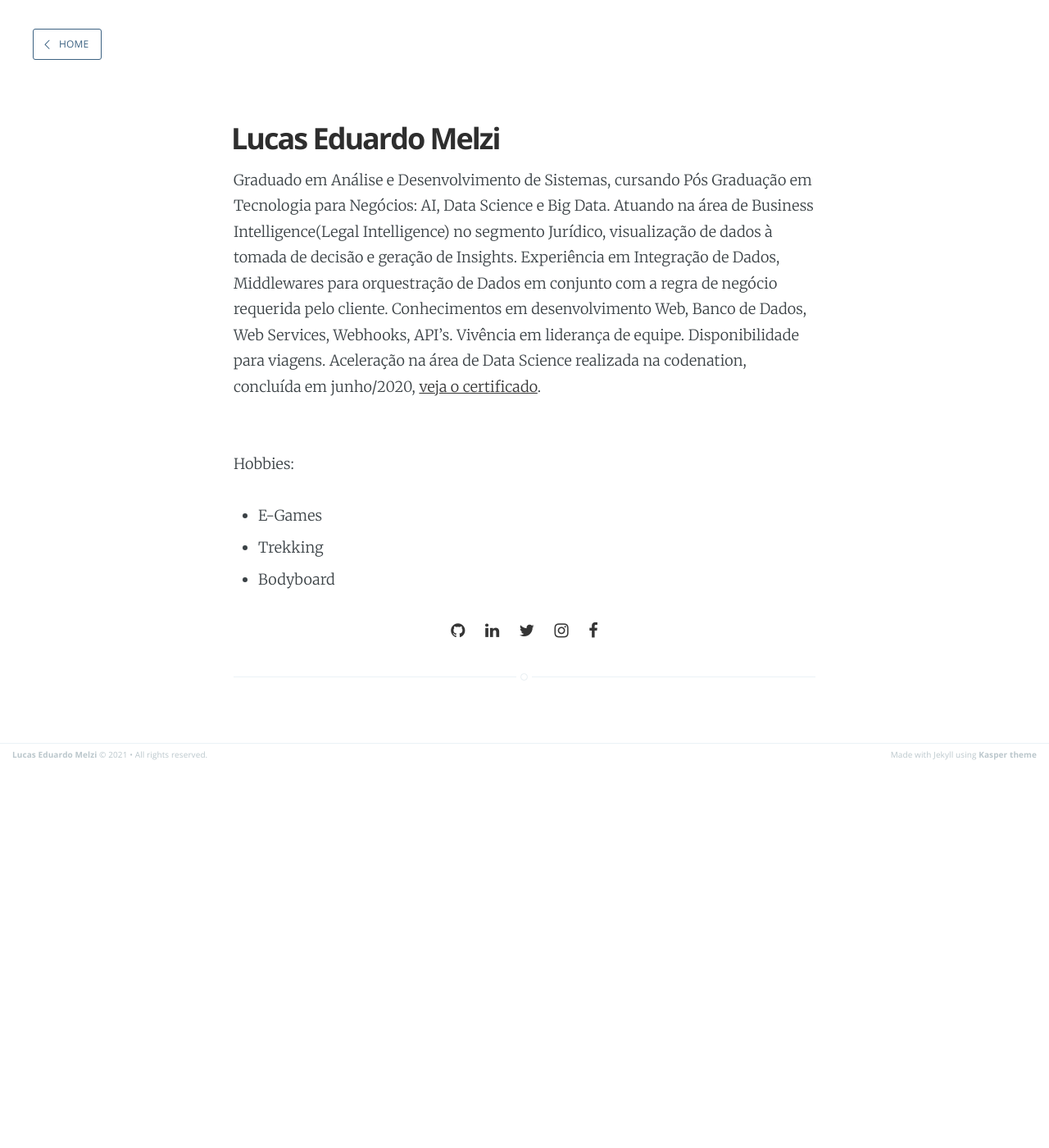
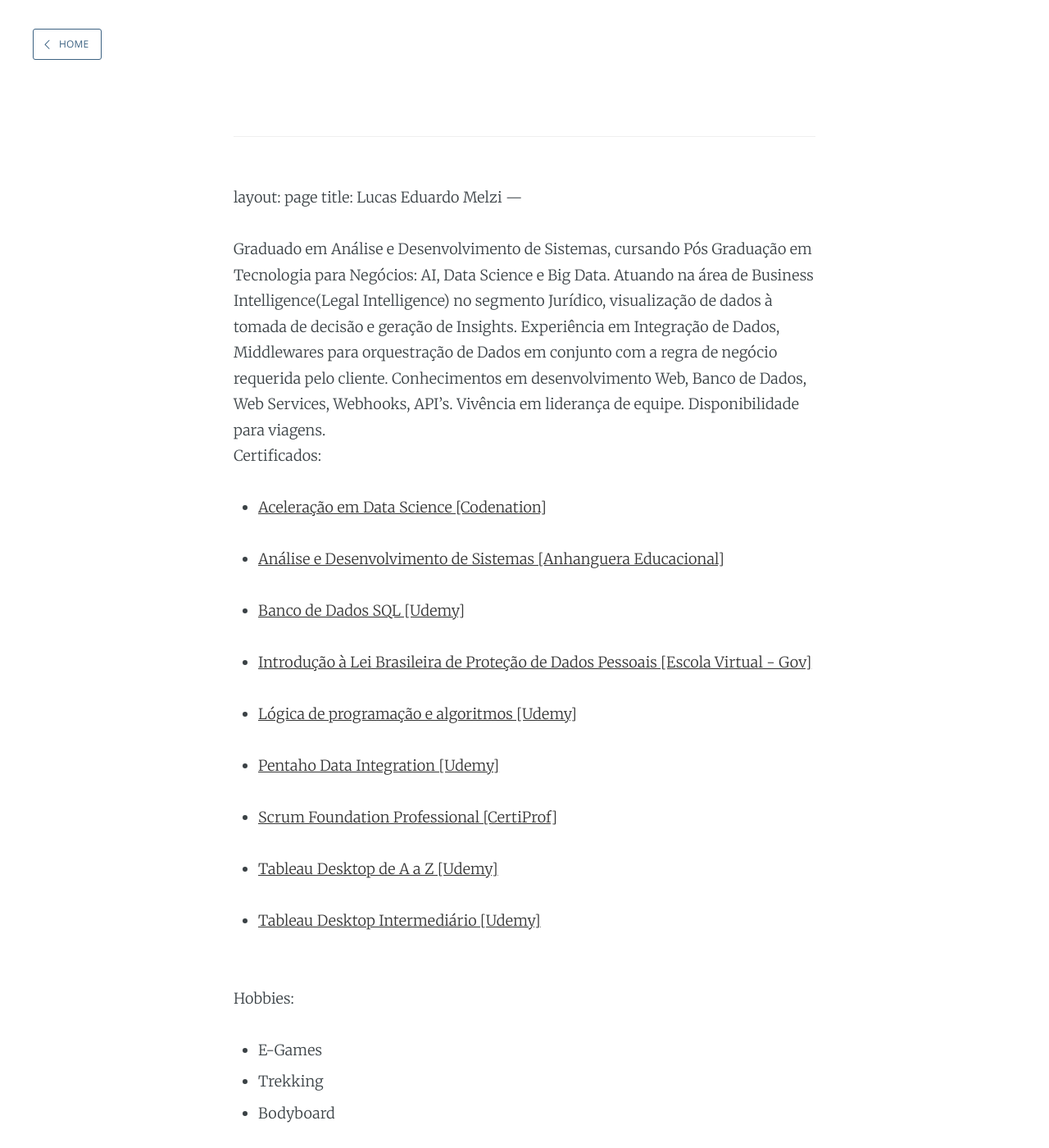
Before and after one commit to melzilucas/melzilucas.github.io, a Jekyll site: the page built from about.md, in a window 1280 px wide and 1400 px high. Shown: the whole window at 82% size. Built offline with Jekyll 4.4.1, drawn with Linux system fonts in a browser that asks for light colours; our own code applies the rules of GitHub Pages for plain Markdown files.

Commit message:
Added certificates to about

```diff
--- a/about.md
+++ b/about.md
@@ -1,3 +1,4 @@
+
 ---
 layout: page
 title: Lucas Eduardo Melzi
@@ -7,7 +8,25 @@ Graduado em Análise e Desenvolvimento de Sistemas, cursando Pós Graduação em
 Experiência em Integração de Dados, Middlewares para orquestração de Dados em conjunto com a regra de negócio requerida pelo cliente.
 Conhecimentos em desenvolvimento Web, Banco de Dados, Web Services, Webhooks, API's. Vivência em liderança de equipe.
 Disponibilidade para viagens.
-Aceleração na área de Data Science realizada na codenation, concluída em junho/2020, [veja o certificado](https://melzilucas.github.io/assets/images/certificado_codenation.pdf){:target="_blank" rel="noopener"}.
+<br>
+Certificados:
+- [Aceleração em Data Science [Codenation]](https://melzilucas.github.io/assets/images/certificado_codenation.pdf){:target="_blank" rel="noopener"}
+
+- [Análise e Desenvolvimento de Sistemas [Anhanguera Educacional]](https://melzilucas.github.io/assets/images/certificado_codenation.pdf){:target="_blank" rel="noopener"}
+
+- [Banco de Dados SQL [Udemy]](https://melzilucas.github.io/assets/certificados/banco-de-dados.jpg){:target="_blank" rel="noopener"}
+
+- [Introdução à Lei Brasileira de Proteção de Dados Pessoais [Escola Virtual - Gov]](https://melzilucas.github.io/assets/certificados/LGPD.pdf){:target="_blank" rel="noopener"}
+
+- [Lógica de programação e algoritmos [Udemy]](https://melzilucas.github.io/assets/certificados/logica-de-programacao-algoritimos.jpg){:target="_blank" rel="noopener"}
+
+- [Pentaho Data Integration [Udemy]](https://melzilucas.github.io/assets/certificados/pentaho-data-integration.pdf){:target="_blank" rel="noopener"}
+
+- [Scrum Foundation Professional [CertiProf]](https://melzilucas.github.io/assets/certificados/Scrum-Foundation.pdf){:target="_blank" rel="noopener"}
+
+- [Tableau Desktop de A a Z [Udemy]](https://melzilucas.github.io/assets/certificados/Tableau-A-Z.pdf){:target="_blank" rel="noopener"}
+
+- [Tableau Desktop Intermediário [Udemy]](https://melzilucas.github.io/assets/certificados/Tableau-desktop-intermediario.pdf){:target="_blank" rel="noopener"}
 
 <br>Hobbies:
 - E-Games
```
Also changed, not shown: assets/certificados/banco-de-dados.jpg (added), assets/certificados/logica-de-programacao-algoritimos.jpg (added), 5 other files.
